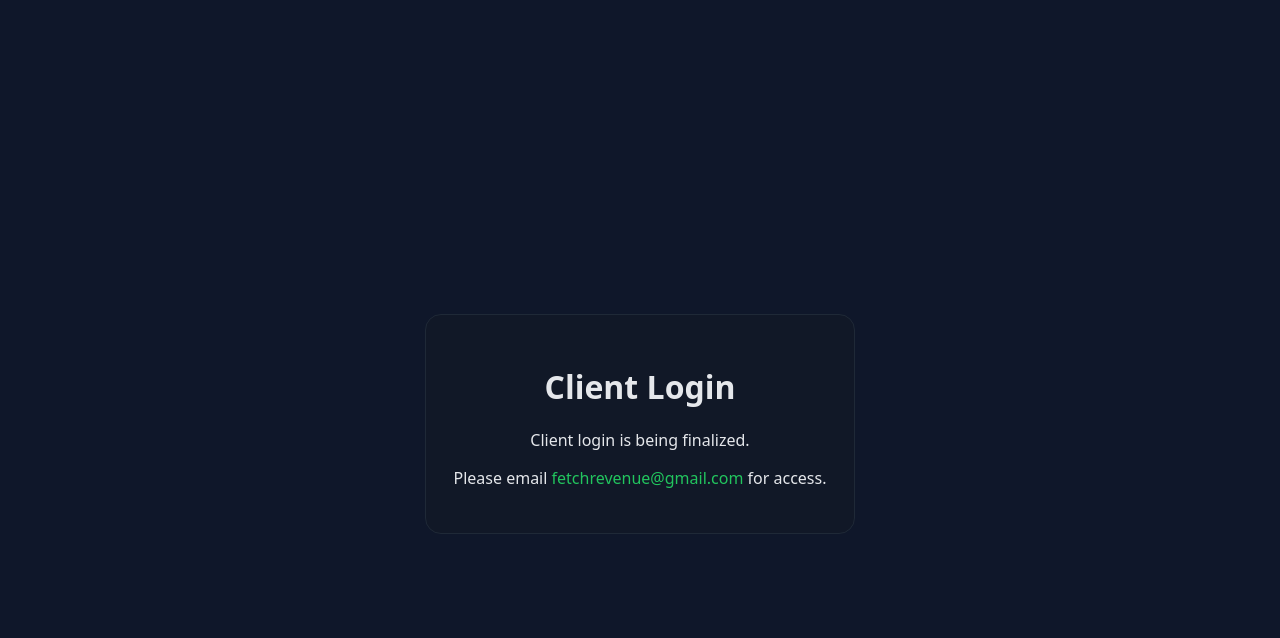
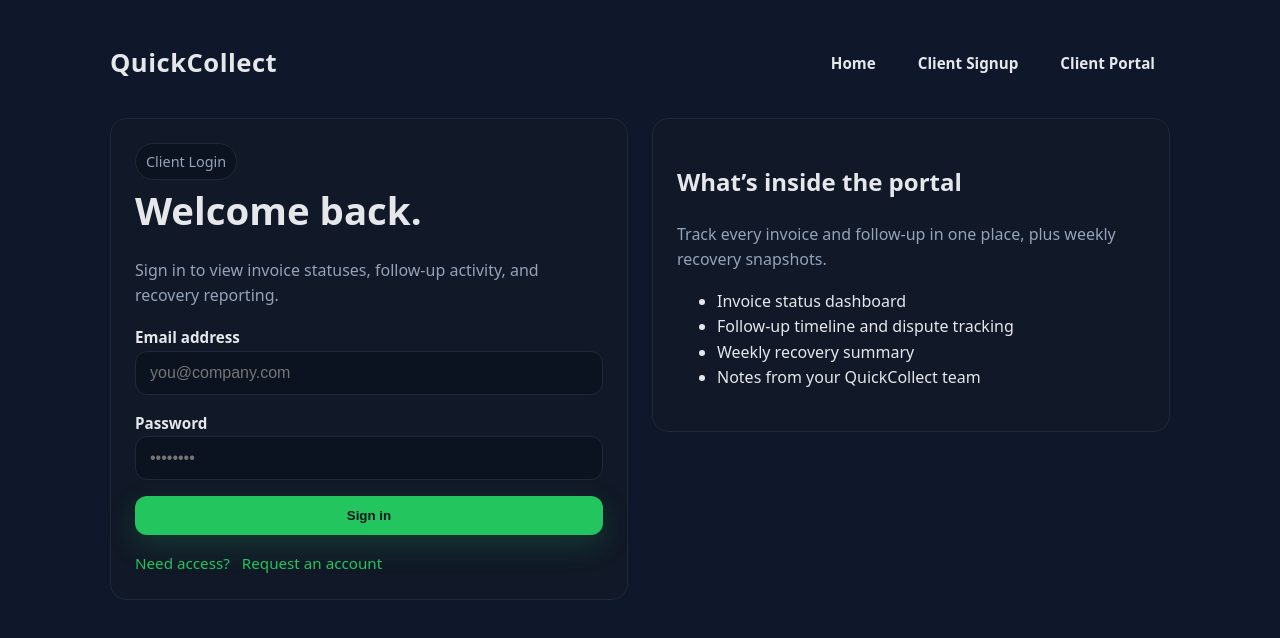
Before and after one commit to bjward-mhs/chatgpa, a plain HTML site: page login.html in a window 1280 px wide. Drawn offline with Linux system fonts and the light colour scheme.

Commit message:
Updated login.html with new content

```diff
--- a/login.html
+++ b/login.html
@@ -5,32 +5,147 @@
   <meta name="viewport" content="width=device-width, initial-scale=1" />
   <title>QuickCollect — Client Login</title>
   <style>
+    :root {
+      --bg: #0f172a;
+      --card: #111827;
+      --text: #e5e7eb;
+      --muted: #94a3b8;
+      --accent: #22c55e;
+      --accent-strong: #16a34a;
+      --border: #1f2937;
+      --highlight: rgba(34, 197, 94, 0.2);
+    }
+    * { box-sizing: border-box; }
     body {
       margin: 0;
       font-family: ui-sans-serif, system-ui, -apple-system, Segoe UI, Roboto, Helvetica, Arial, "Apple Color Emoji", "Segoe UI Emoji";
-      background: #0f172a;
-      color: #e5e7eb;
+      background: var(--bg);
+      color: var(--text);
+      line-height: 1.6;
+    }
+    .container { max-width: 1100px; margin: 0 auto; padding: 40px 20px 64px; }
+    header { display: flex; justify-content: space-between; align-items: center; gap: 16px; flex-wrap: wrap; }
+    .brand { font-weight: 800; font-size: 1.6rem; letter-spacing: 0.5px; }
+    .nav-actions { display: flex; align-items: center; gap: 12px; flex-wrap: wrap; }
+    .nav-link {
+      color: var(--text);
+      text-decoration: none;
+      padding: 10px 14px;
+      border-radius: 10px;
+      border: 1px solid transparent;
+      transition: border-color 0.2s ease, color 0.2s ease, background 0.2s ease;
+      font-weight: 600;
+      font-size: 0.95rem;
+    }
+    .nav-link:hover {
+      border-color: var(--accent);
+      background: rgba(34, 197, 94, 0.08);
+    }
+    .layout {
+      margin-top: 32px;
       display: grid;
-      place-items: center;
-      min-height: 100vh;
-      text-align: center;
-      padding: 24px;
+      grid-template-columns: repeat(auto-fit, minmax(260px, 1fr));
+      gap: 24px;
+      align-items: start;
     }
     .card {
-      max-width: 560px;
-      background: #111827;
-      border: 1px solid #1f2937;
+      background: var(--card);
+      border: 1px solid var(--border);
+      padding: 24px;
       border-radius: 16px;
-      padding: 28px;
+      transition: transform 0.2s ease, border-color 0.2s ease, box-shadow 0.2s ease;
     }
-    a { color: #22c55e; text-decoration: none; }
+    .card:hover {
+      transform: translateY(-4px);
+      border-color: var(--accent);
+      box-shadow: 0 16px 40px rgba(15, 23, 42, 0.5), 0 0 0 1px var(--highlight);
+    }
+    h1 { margin: 0 0 8px; font-size: clamp(1.8rem, 4vw, 2.4rem); }
+    .muted { color: var(--muted); }
+    form { display: grid; gap: 16px; margin-top: 16px; }
+    label { font-weight: 600; font-size: 0.95rem; }
+    input {
+      width: 100%;
+      border: 1px solid var(--border);
+      background: #0b1220;
+      color: var(--text);
+      padding: 12px 14px;
+      border-radius: 12px;
+      font-size: 1rem;
+    }
+    input:focus {
+      outline: none;
+      border-color: var(--accent);
+      box-shadow: 0 0 0 3px rgba(34, 197, 94, 0.2);
+    }
+    .cta {
+      display: inline-block;
+      background: var(--accent);
+      color: #0b1220;
+      text-decoration: none;
+      padding: 12px 20px;
+      border-radius: 12px;
+      font-weight: 700;
+      transition: transform 0.2s ease, box-shadow 0.2s ease, background 0.2s ease;
+      box-shadow: 0 10px 30px rgba(34, 197, 94, 0.2);
+      border: none;
+      cursor: pointer;
+      width: 100%;
+    }
+    .cta:hover {
+      background: var(--accent-strong);
+      transform: translateY(-2px);
+      box-shadow: 0 16px 36px rgba(34, 197, 94, 0.35);
+    }
+    .helper-links { display: flex; flex-wrap: wrap; gap: 12px; font-size: 0.95rem; }
+    .helper-links a { color: var(--accent); text-decoration: none; }
+    .tag { display: inline-block; background: #0b1220; border: 1px solid var(--border); padding: 6px 10px; border-radius: 999px; color: var(--muted); font-size: 0.9rem; }
   </style>
 </head>
 <body>
-  <div class="card">
-    <h1>Client Login</h1>
-    <p>Client login is being finalized.</p>
-    <p>Please email <a href="mailto:fetchrevenue@gmail.com">fetchrevenue@gmail.com</a> for access.</p>
+  <div class="container">
+    <header>
+      <div class="brand">QuickCollect</div>
+      <div class="nav-actions">
+        <a class="nav-link" href="index.html">Home</a>
+        <a class="nav-link" href="signup.html">Client Signup</a>
+        <a class="nav-link" href="portal.html">Client Portal</a>
+      </div>
+    </header>
+
+    <section class="layout">
+      <div class="card">
+        <span class="tag">Client Login</span>
+        <h1>Welcome back.</h1>
+        <p class="muted">Sign in to view invoice statuses, follow-up activity, and recovery reporting.</p>
+        <form>
+          <div>
+            <label for="email">Email address</label>
+            <input id="email" name="email" type="email" placeholder="you@company.com" required />
+          </div>
+          <div>
+            <label for="password">Password</label>
+            <input id="password" name="password" type="password" placeholder="••••••••" required />
+          </div>
+          <button class="cta" type="submit">Sign in</button>
+        </form>
+        <div class="helper-links" style="margin-top: 16px;">
+          <a href="mailto:fetchrevenue@gmail.com">Need access?</a>
+          <a href="signup.html">Request an account</a>
+        </div>
+      </div>
+
+      <div class="card">
+        <h2>What’s inside the portal</h2>
+        <p class="muted">Track every invoice and follow-up in one place, plus weekly recovery snapshots.</p>
+        <ul>
+          <li>Invoice status dashboard</li>
+          <li>Follow-up timeline and dispute tracking</li>
+          <li>Weekly recovery summary</li>
+          <li>Notes from your QuickCollect team</li>
+        </ul>
+      </div>
+    </section>
   </div>
 </body>
 </html>
```
